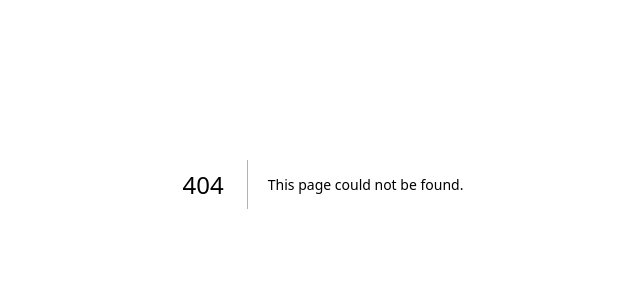
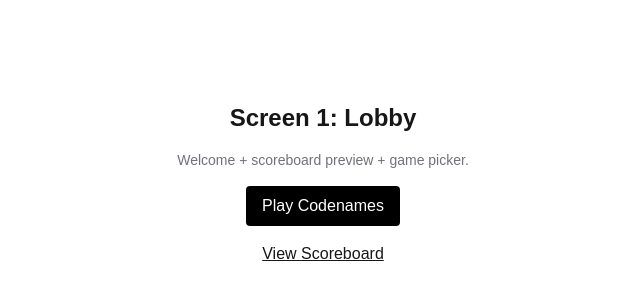
Before and after one commit to ONarochnaya/re-game, a Next.js app: page /lobby in a window 1280 px wide. Before the commit this address had no page. Shown: the part 216-516 px from the top of the page, without its empty margins (317-957 px from the left). Built offline with nearby package versions, Linux system fonts and the light colour scheme.

Commit message:
add structure

```diff
--- /dev/null
+++ b/app/lobby/page.tsx
@@ -0,0 +1,31 @@
+"use client";
+
+import Link from "next/link";
+import { useRouter } from "next/navigation";
+
+export default function LobbyPage() {
+  const router = useRouter();
+
+  function handlePlayCodenames() {
+    const roomId = crypto.randomUUID();
+    router.push(`/room/${roomId}/codenames`);
+  }
+
+  return (
+    <main className="flex flex-1 flex-col items-center justify-center gap-4 p-8">
+      <h1 className="text-2xl font-semibold">Screen 1: Lobby</h1>
+      <p className="text-sm text-zinc-500">
+        Welcome + scoreboard preview + game picker.
+      </p>
+      <button
+        onClick={handlePlayCodenames}
+        className="rounded bg-black px-4 py-2 text-white dark:bg-white dark:text-black"
+      >
+        Play Codenames
+      </button>
+      <Link href="/scoreboard" className="underline">
+        View Scoreboard
+      </Link>
+    </main>
+  );
+}
--- /dev/null
+++ b/app/room/[roomId]/codenames/page.tsx
@@ -0,0 +1,14 @@
+export default async function CodenamesPage({
+  params,
+}: {
+  params: Promise<{ roomId: string }>;
+}) {
+  const { roomId } = await params;
+
+  return (
+    <main className="flex flex-1 flex-col items-center justify-center gap-4 p-8">
+      <h1 className="text-2xl font-semibold">Screen 3: Codenames</h1>
+      <p className="text-sm text-zinc-500">Room: {roomId}</p>
+    </main>
+  );
+}
--- /dev/null
+++ b/app/scoreboard/page.tsx
@@ -0,0 +1,8 @@
+export default function ScoreboardPage() {
+  return (
+    <main className="flex flex-1 flex-col items-center justify-center gap-4 p-8">
+      <h1 className="text-2xl font-semibold">Screen 2: Scoreboard</h1>
+      <p className="text-sm text-zinc-500">Full scoreboard view.</p>
+    </main>
+  );
+}
--- /dev/null
+++ b/lib/types.ts
@@ -0,0 +1,29 @@
+export type Player = {
+  name: string;
+  id: string;
+};
+
+export type Card = {
+  word: string;
+  team: "red" | "blue" | "neutral" | "assassin";
+  revealed: boolean;
+};
+
+export type GameState = {
+  cards: Card[];
+  turn: "red" | "blue";
+  winner: "red" | "blue" | null;
+};
+
+export type ScoreboardEntry = {
+  name: string;
+  score: number;
+  gamesPlayed: number;
+};
+
+export type Game = {
+  id: string;
+  name: string;
+  imageUrl: string;
+  comingSoon: boolean;
+};
```
